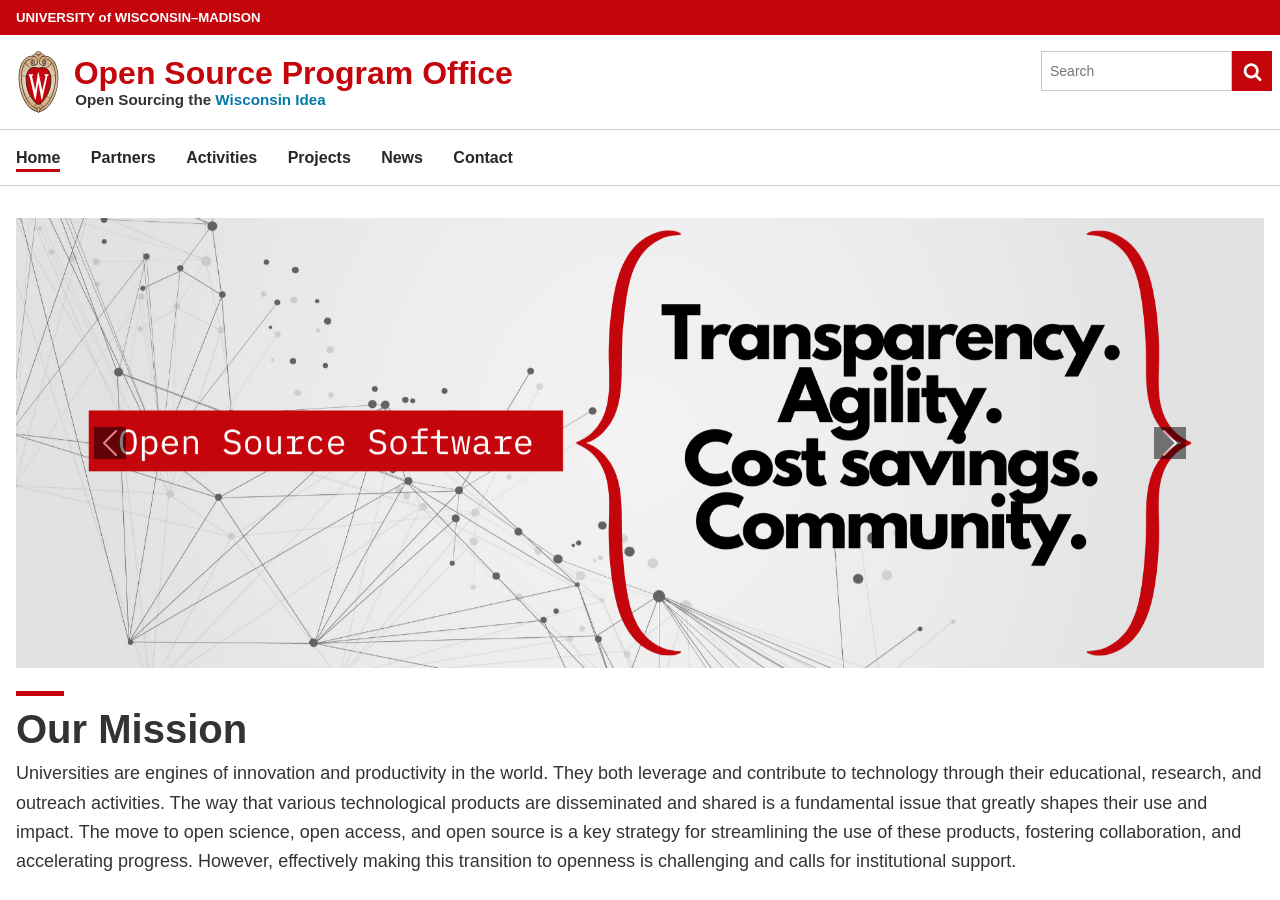
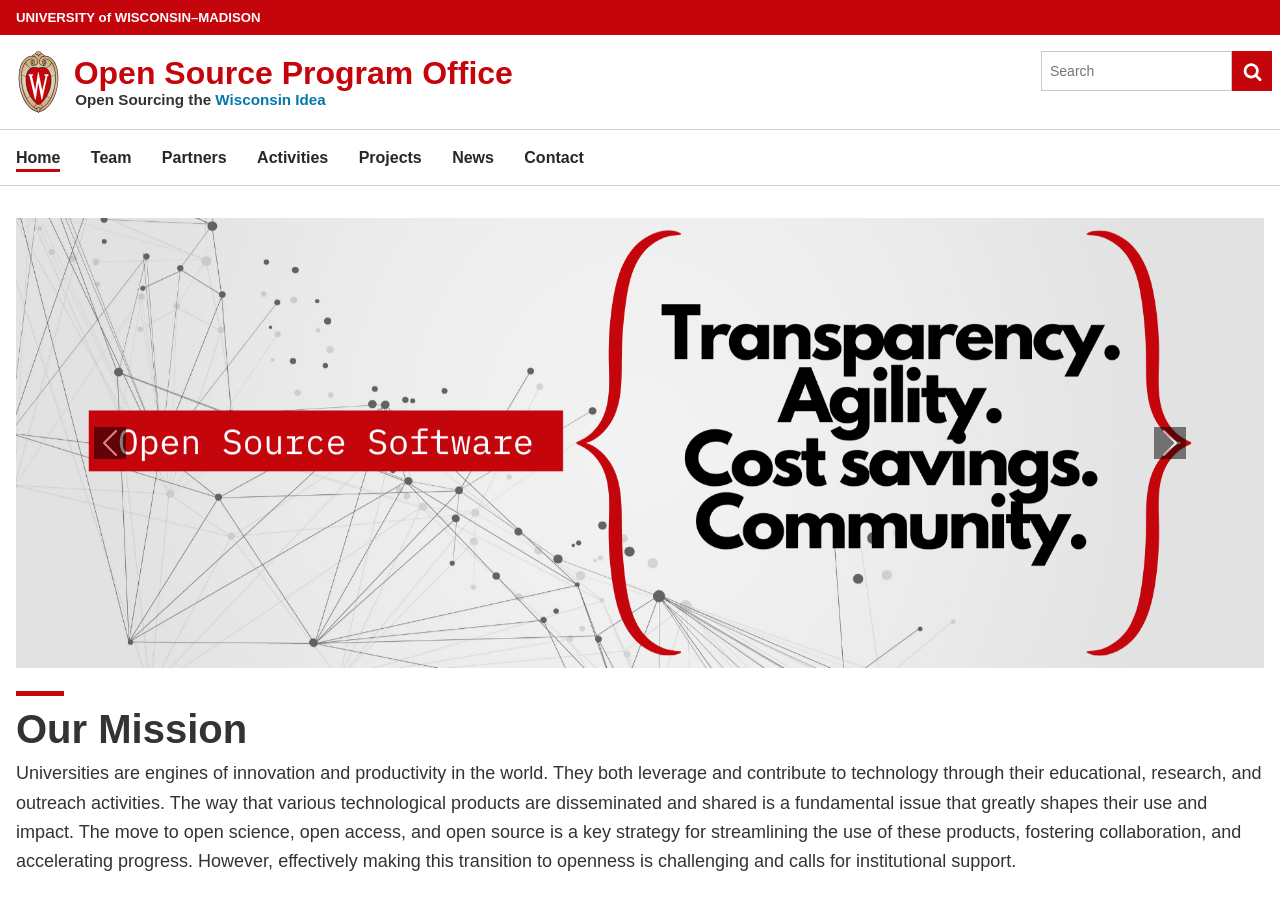
Before and after one commit to UW-Madison-DSI/ospo.wisc.edu-version-1.0, a Jekyll site: the page built from index.html, in a window 1280 px wide and 900 px high. Built offline with Jekyll 4.4.1, drawn with Linux system fonts in a browser that asks for light colours; some web fonts are replaced.

Commit message:
Added the team page
Attempted to do a dropdown but decided to go with this....

```diff
--- a/_data/navigation.yml
+++ b/_data/navigation.yml
@@ -1,5 +1,8 @@
 - name: Home
   link: /
+
+- name: Team
+  link: /team.html
 
 - name: Partners
   link: /about.html
--- /dev/null
+++ b/team.html
@@ -0,0 +1,4 @@
+---
+title: Team
+layout: default
+---
```
